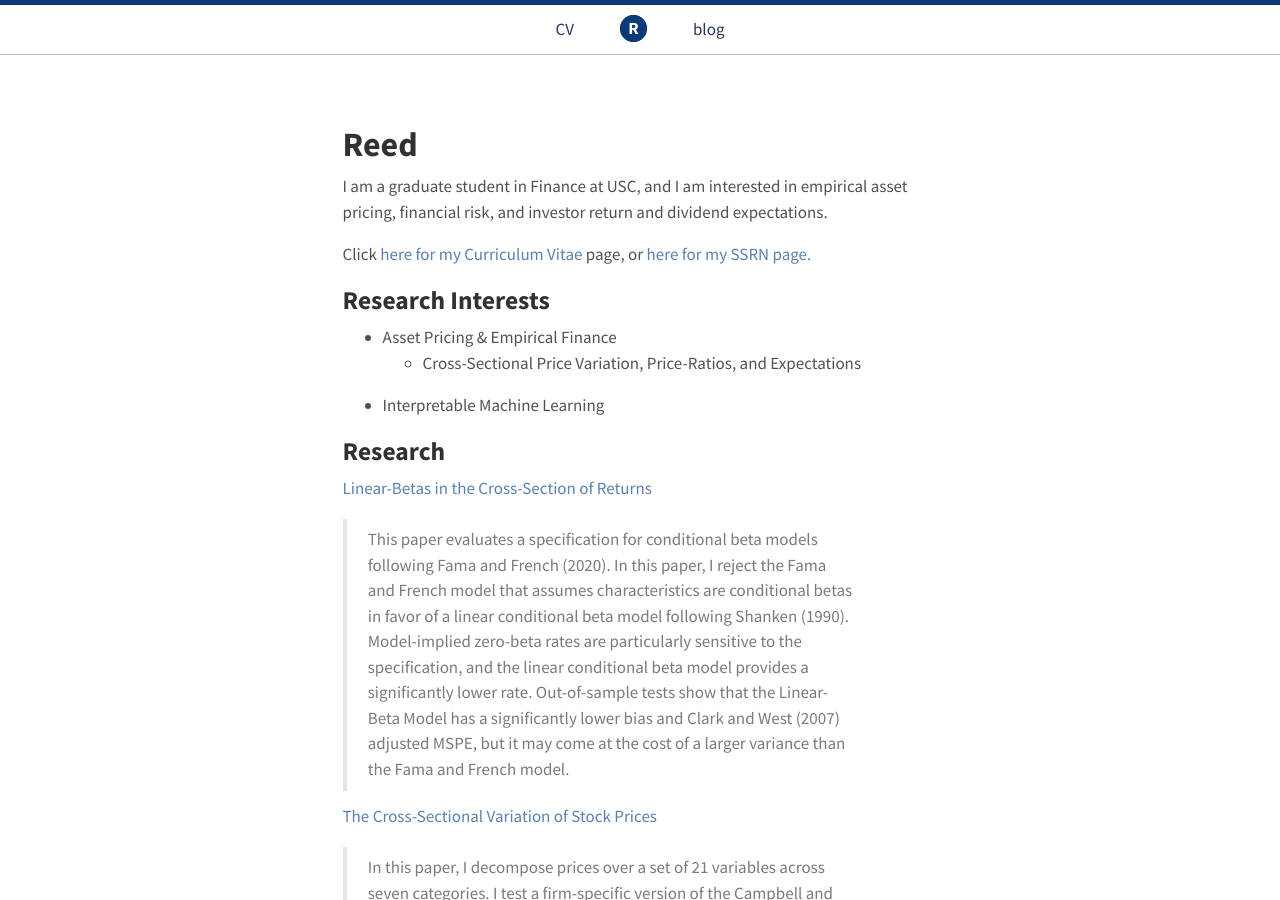
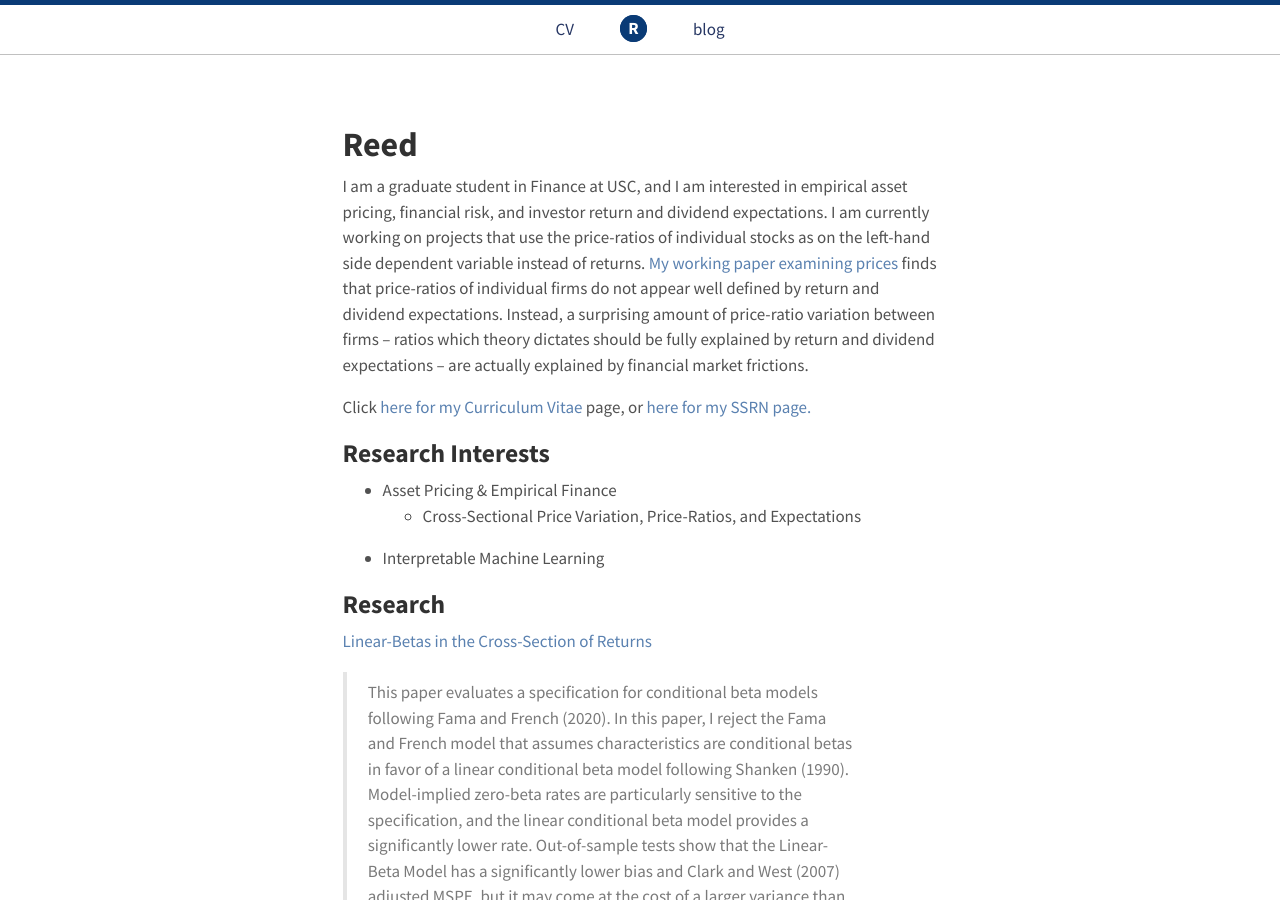
Before and after one commit to reeddoug/reeddoug.github.io, a Jekyll site: the page built from index.md, in a window 1280 px wide and 900 px high. Built offline with Jekyll 4.4.1, drawn with Linux system fonts in a browser that asks for light colours; our own code applies the rules of GitHub Pages for plain Markdown files.

Commit message:
Update index.md

```diff
--- a/index.md
+++ b/index.md
@@ -1,6 +1,6 @@
 # Reed
 
-I am a graduate student in Finance at USC, and I am interested in empirical asset pricing, financial risk, and investor return and dividend expectations.
+I am a graduate student in Finance at USC, and I am interested in empirical asset pricing, financial risk, and investor return and dividend expectations. I am currently working on projects that use the price-ratios of individual stocks as on the left-hand side dependent variable instead of returns. [My working paper examining prices](https://papers.ssrn.com/sol3/papers.cfm?abstract_id=3759410) finds that price-ratios of individual firms do not appear well defined by return and dividend expectations. Instead, a surprising amount of price-ratio variation between firms -- ratios which theory dictates should be fully explained by return and dividend expectations -- are actually explained by financial market frictions.
 
 Click [here for my Curriculum Vitae](/CV/) page, or [here for my SSRN page.](https://ssrn.com/author=3941113)
 
```
